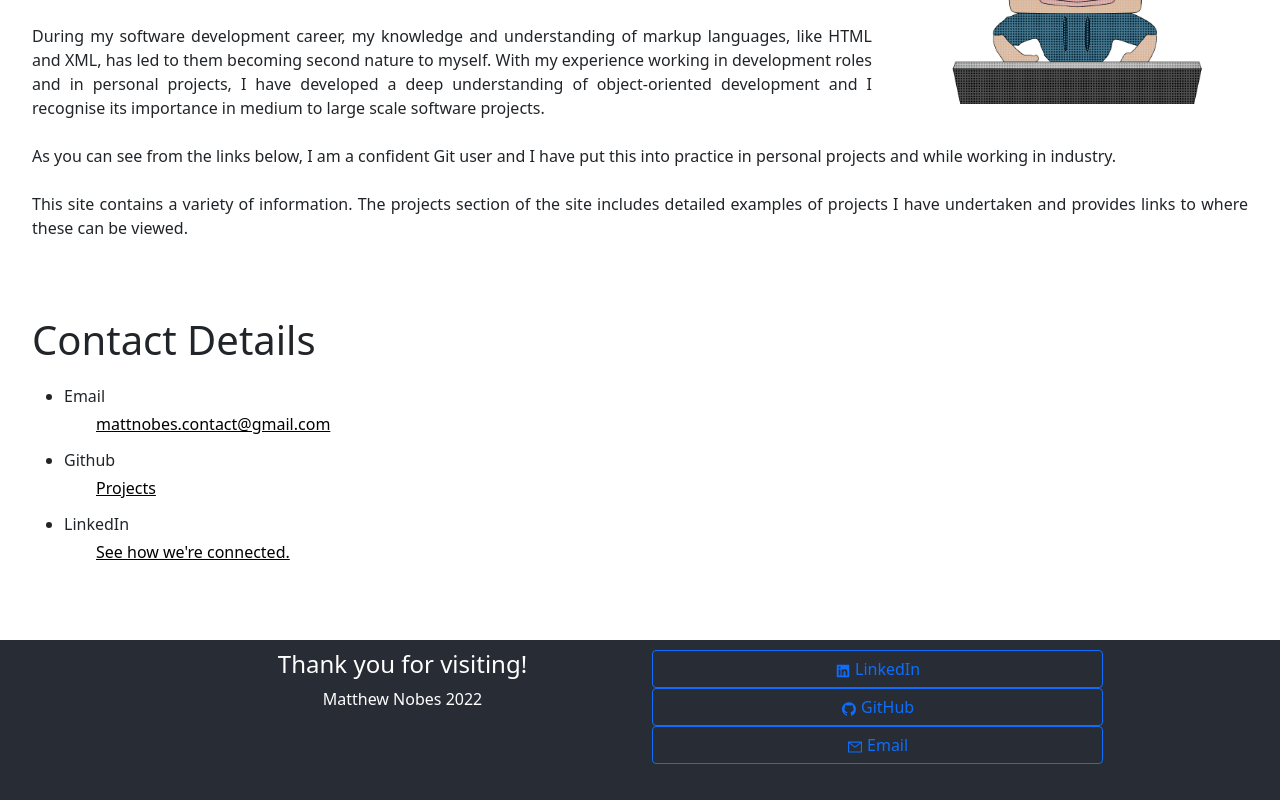
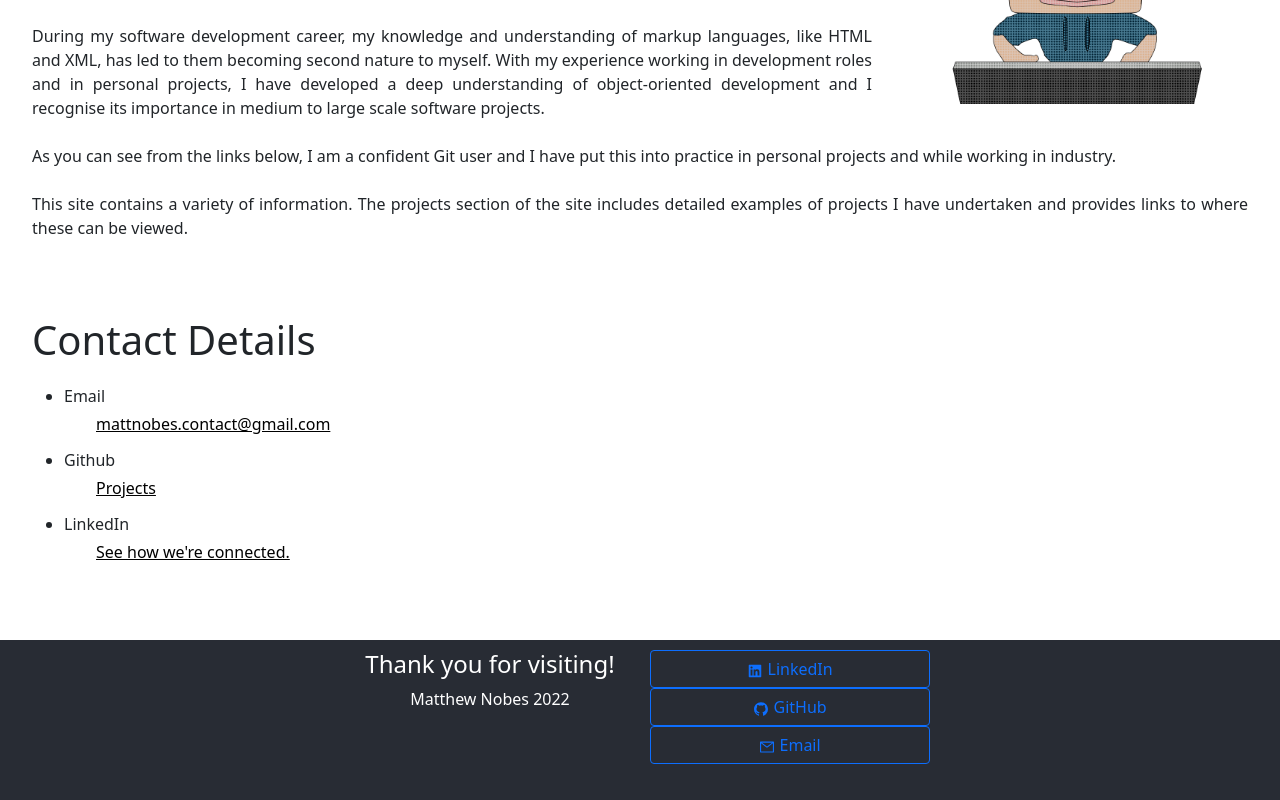
Before and after one commit to MatthewNobes/MatthewNobes.github.io, a React (Create React App) app: page / in a window 1280 px wide. Shown: the part 381-1181 px from the top of the page. Built offline with nearby package versions, Linux system fonts and the light colour scheme.

Commit message:
#14 Changing footer to flex format

```diff
--- a/src/Components/Footer/Footer.js
+++ b/src/Components/Footer/Footer.js
@@ -4,19 +4,15 @@ import FooterContactButtons from "./FooterContactButtons";
 import getCurrentYear from "../../utils/getCurrentYear";
 
 export const Footer = () => (
-  <div className={css.footer}>
+  <div className={css.Footer}>
     <Container className={css.FooterContainer}>
-      <Row>
-        <Col></Col>
-        <Col xs={5}>
-          <h4>Thank you for visiting!</h4>
-          <p>Matthew Nobes {getCurrentYear()}</p>
-        </Col>
-        <Col xs={5}>
-          <FooterContactButtons />
-        </Col>
-        <Col></Col>
-      </Row>
+      <div className={css.FooterList}>
+        <h4>Thank you for visiting!</h4>
+        <p>Matthew Nobes {getCurrentYear()}</p>
+      </div>
+      <div className={css.FooterList}>
+        <FooterContactButtons />
+      </div>
     </Container>
   </div>
 );
--- a/src/Components/Footer/Footer.module.css
+++ b/src/Components/Footer/Footer.module.css
@@ -1,6 +1,6 @@
-.footer {
+.Footer {
   bottom: 0;
-  height: 10em;
+  min-height: 10em;
   background-color: #282c34;
   color: white;
   min-width: 100vw;
@@ -8,4 +8,14 @@
 
 .FooterContainer {
   padding: 10px;
+  display: flex;
+  flex-direction: row;
+  justify-content: center;
+  flex-wrap: wrap;
 }
+
+.FooterList {
+  padding-left: 10px;
+  padding-right: 10px;
+  min-width: 300px;
+}
```
